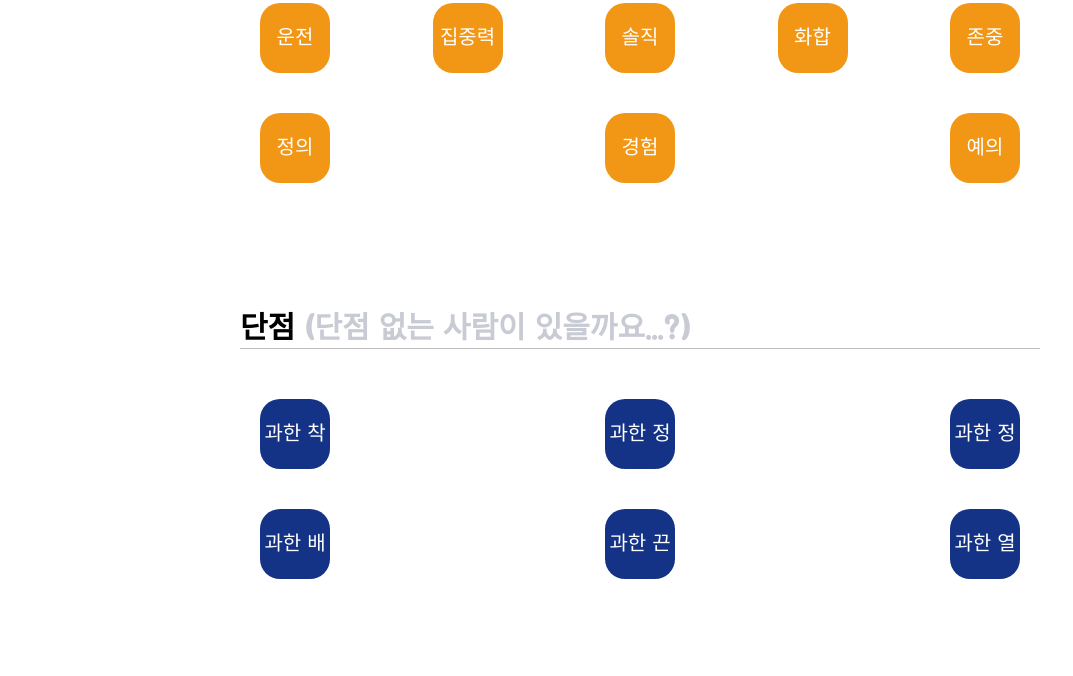
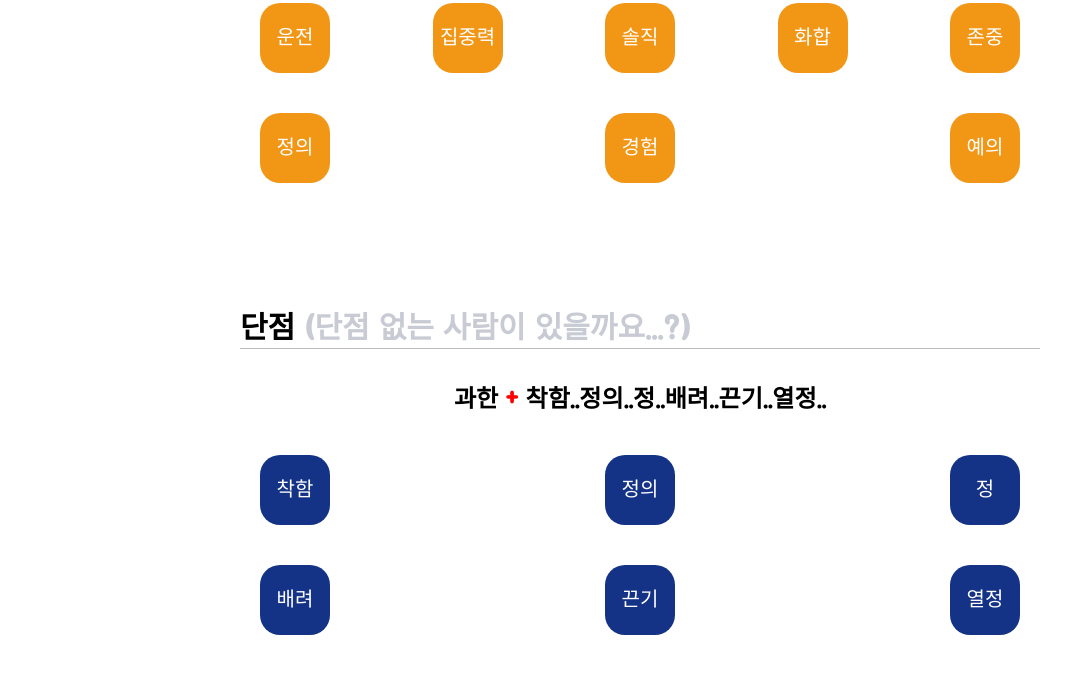
Before and after one commit to khr777/profile, a plain HTML site: page about_me.html in a window 1280 px wide. Shown: the part 607-1283 px from the top of the page, without its empty margins (0-1073 px from the left). Drawn offline with nearby package versions, Linux system fonts and the light colour scheme; a web font is replaced by a local one.

Commit message:
장점, 단점 텍스트 수정

```diff
--- a/about_me.html
+++ b/about_me.html
@@ -79,15 +79,16 @@
         </article>
         <article class="bad">
             <h1>단점<span> (단점 없는 사람이 있을까요...?)</span></h1>
+            <h2>과한 <span>+</span> 착함..정의..정..배려..끈기..열정..</h2>
             <div class="one">
-                <span>과한 착함</span>
-                <span>과한 정의</span>
-                <span>과한 정</span>
+                <span>착함</span>
+                <span>정의</span>
+                <span>정</span>
             </div>
             <div class="two">
-                <span>과한 배려</span>
-                <span>과한 끈기</span>
-                <span>과한 열정</span>
+                <span>배려</span>
+                <span>끈기</span>
+                <span>열정</span>
             </div>
         </article>
 
--- a/index.css
+++ b/index.css
@@ -521,6 +521,16 @@ section.about_me .bad div span {
 
 }
 
+section.about_me .bad h2 {
+    text-align: center;
+
+}
+
+section.about_me .bad h2 span {
+    color: #ff0000;
+}
+
+
 section.about_me .bad {
     margin-top: 100px;
 }
@@ -848,6 +858,12 @@ footer .footer_box ul li a:hover {
         margin: 100px 0;
     }
 
+    section.about_me .bad h2 {
+        font-size: 16px;
+    }
+
+
+
 
 
     /* footer.html */
```
